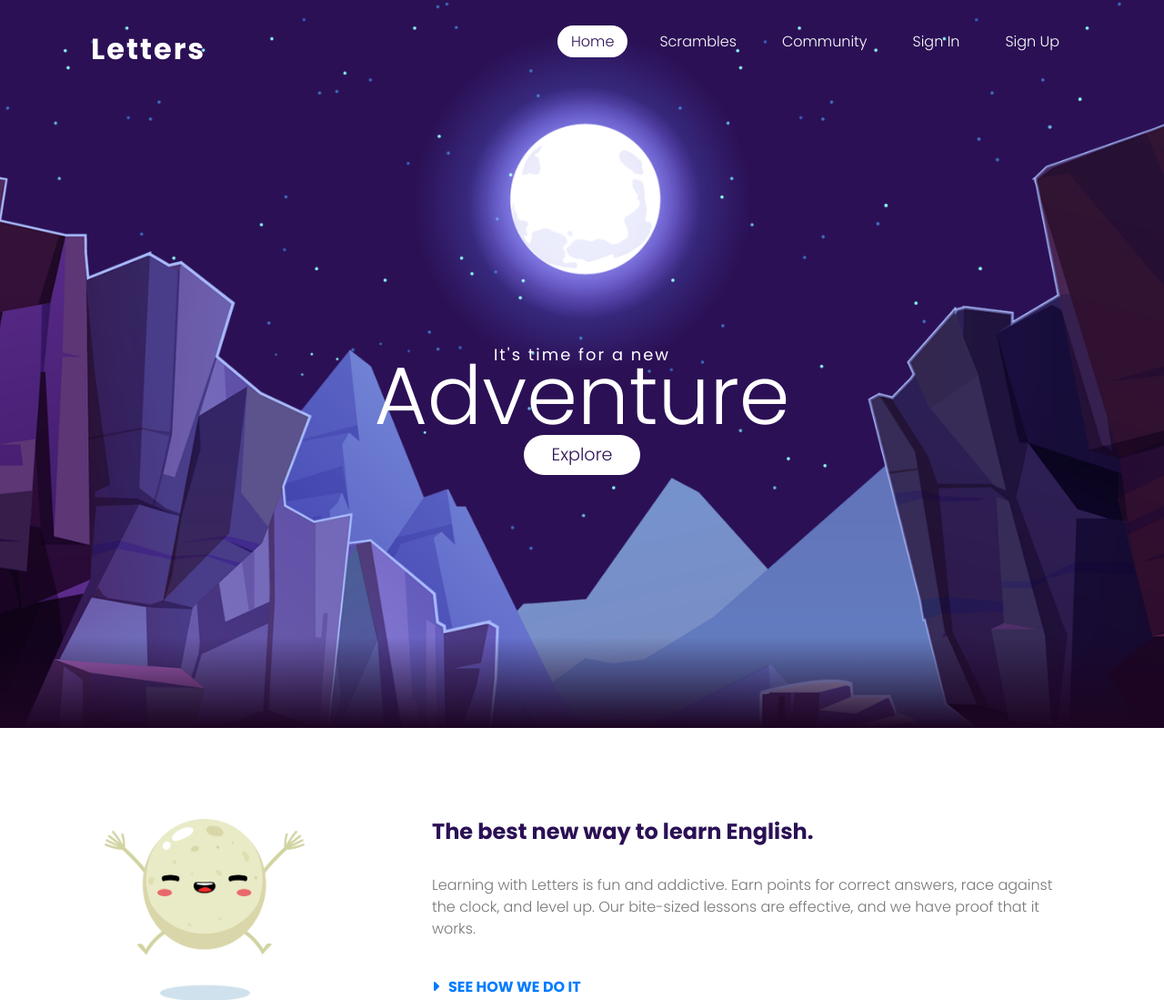
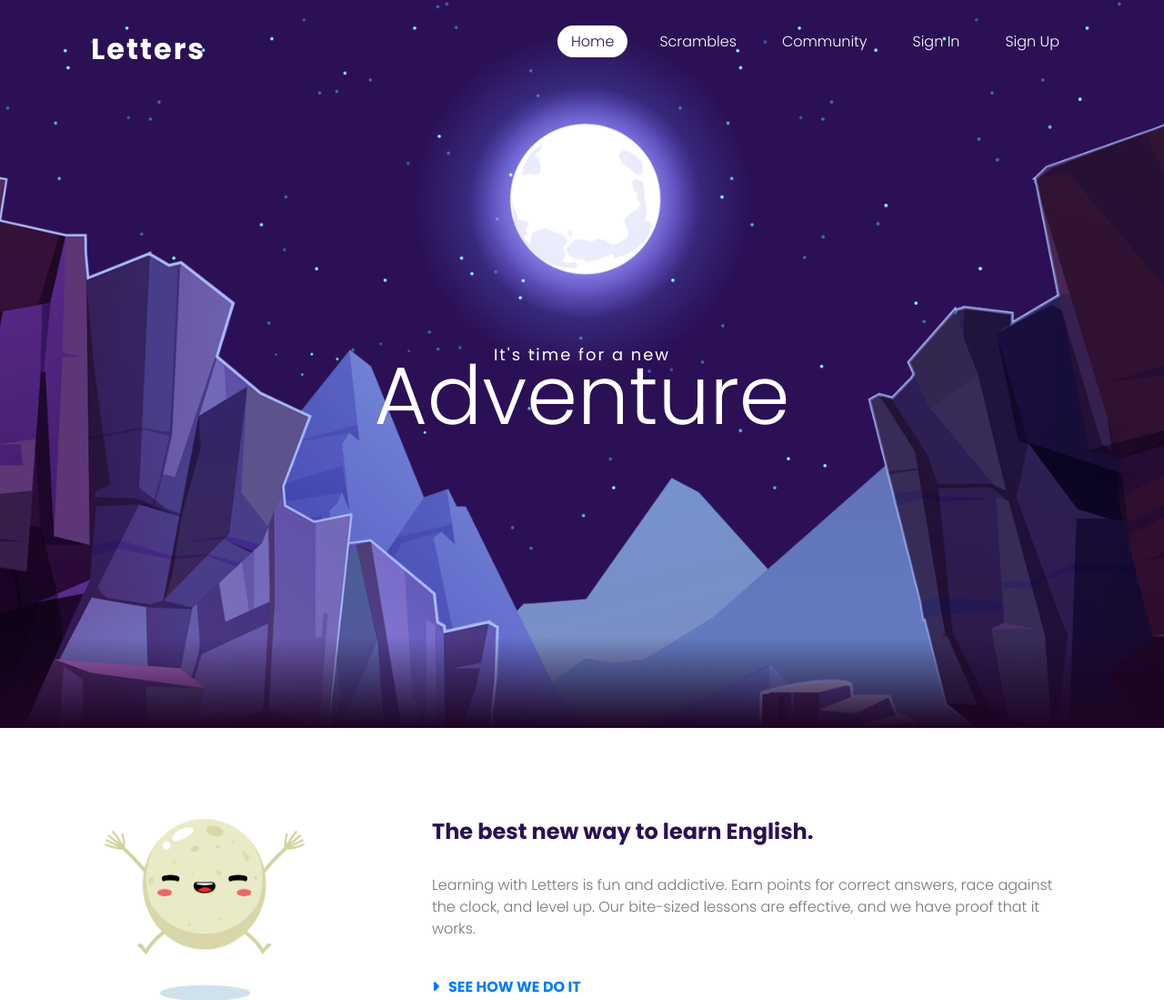
Before and after one commit to volinh911/Letters.PHP, a PHP site: page / in a window 1280 px wide. Shown: the top 1099 px of the page at 91% size. Run offline with PHP 8.4, Linux system fonts and the light colour scheme; some libraries are stand-ins or nearby versions.

Commit message:
delete btn in banner main page

```diff
--- a/css/main_page.css
+++ b/css/main_page.css
@@ -175,17 +175,6 @@ header ul li a.active {
     font-size: 0.20em;
     letter-spacing: 2px;
     font-weight: 400;
-}
-
-.main-banner #btn {
-    text-decoration: none;
-    display: inline-block;
-    padding: 8px 30px;
-    border-radius: 40px;
-    background: #fff;
-    color: #2b1055;
-    font-size: 1.2em;
-    transform: translateY(100px);
 }
 
 .sec {
--- a/index.php
+++ b/index.php
@@ -40,7 +40,6 @@
         <img src="images/stars.png" id="stars" alt="">
         <img src="images/moon.png" id="moon" alt="">
         <img src="images/mountains_behind.png" id="mountains_behind" alt="">
-        <a href="#" id="btn">Explore</a>
         <img src="images/mountains_front.png" id="mountains_front" alt="">
     </section>
 
```
